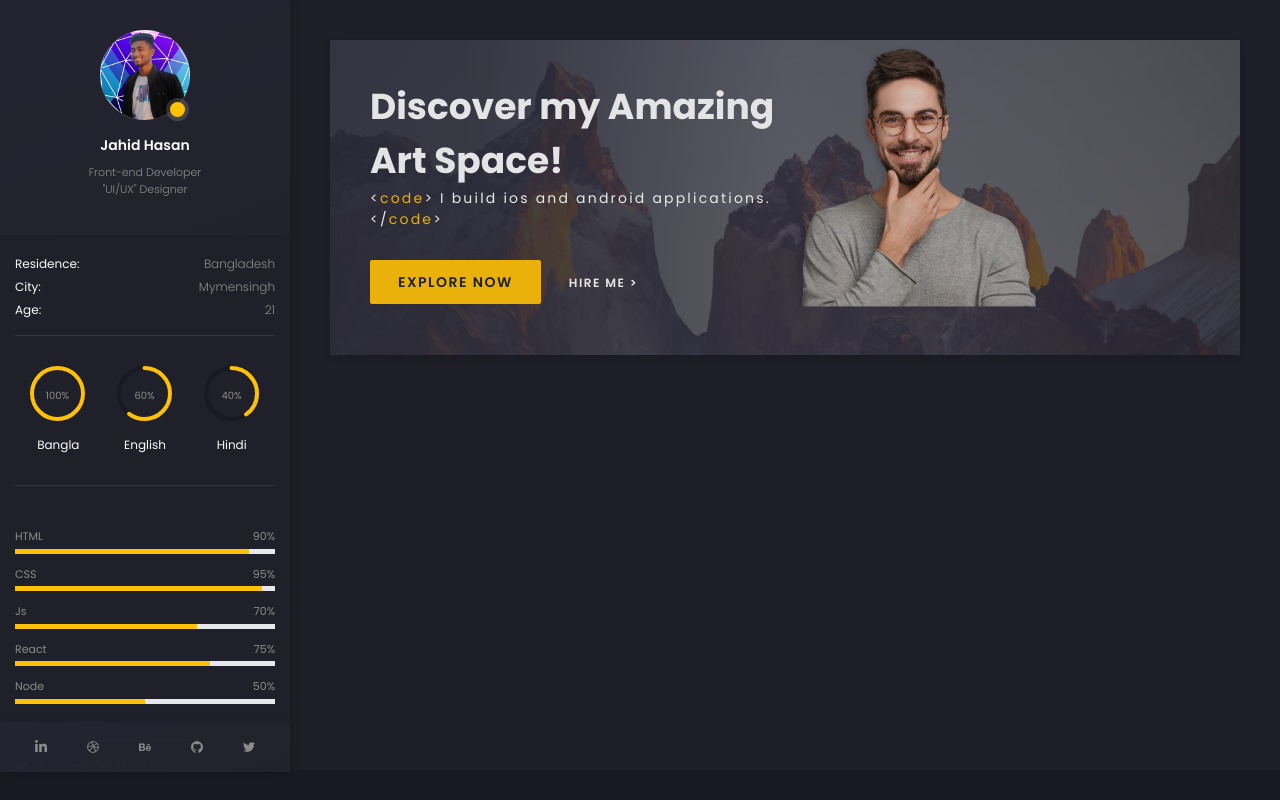
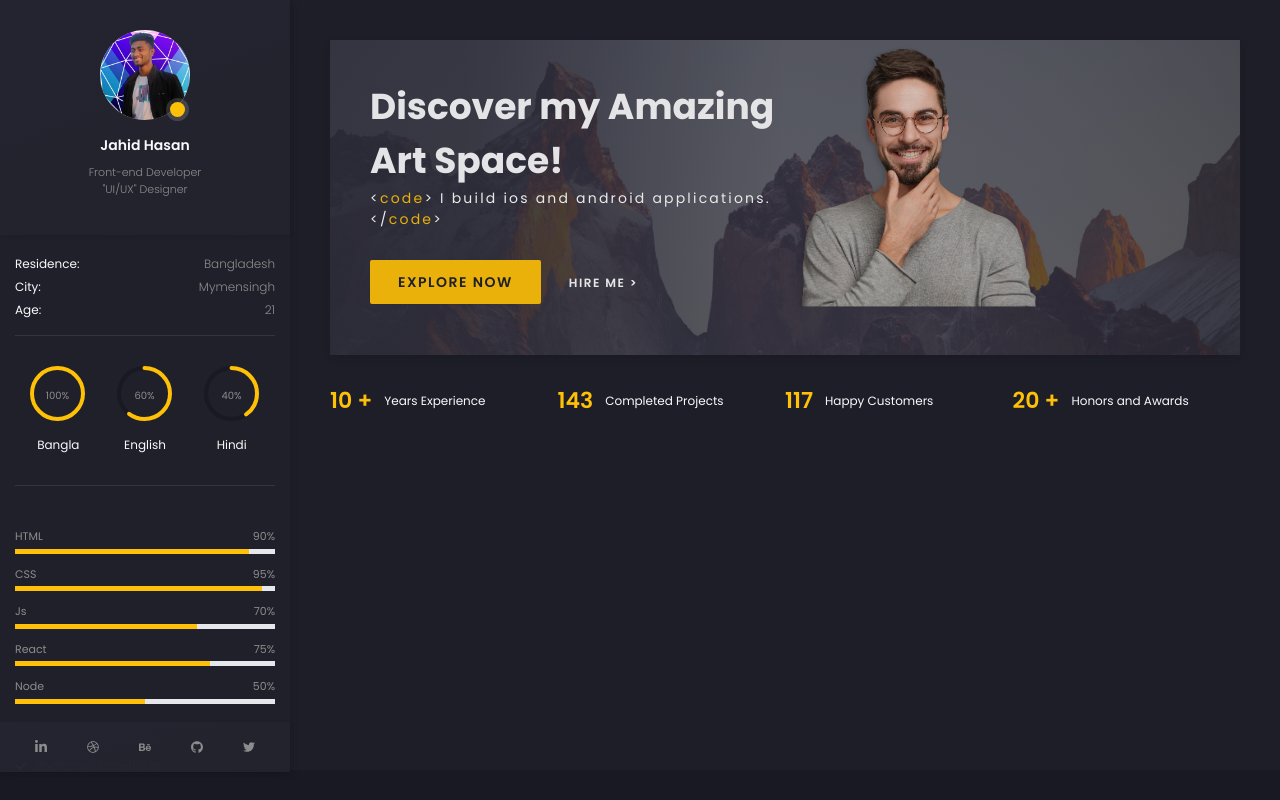
Before and after one commit to Hasan0734/my-portfolio, a Next.js app: page / in a window 1280 px wide. Built offline with nearby package versions, Linux system fonts and the light colour scheme.

Commit message:
statick added

```diff
--- /dev/null
+++ b/components/Banner.js
@@ -0,0 +1,60 @@
+import Link from "next/link";
+import React from "react";
+
+import { Typewriter } from "react-simple-typewriter";
+export default function Banner() {
+  return (
+    <>
+      <div className=" h-[315px] w-full header_banner">
+        <div className="z-50 grid grid-cols-2">
+          <div className="banner_content p-10 pr-2">
+            <h1 className="text-[#fafafc] text-[36px] font-bold">
+              Discover my Amazing <br /> Art Space!
+            </h1>
+
+            <p className="text-white font-normal text-[14px] tracking-[2.2px]">
+              &lt;<span className="text-[#FFC107]">code</span>&gt;{" "}
+              <span>I build </span>
+              <Typewriter
+                className=""
+                words={[
+                  "web interfaces. ",
+                  "ios and android applications. ",
+                  "automation tools. ",
+                ]}
+                loop
+                cursor
+                cursorStyle=" "
+                typeSpeed={80}
+                deleteSpeed={50}
+                delaySpeed={1000}
+              />
+              &lt;/<span className="text-[#FFC107]">code</span>&gt;
+            </p>
+            <div className="mt-10 ">
+              <Link href="/">
+                <a
+                  className="bg-[#FFC107] text-[#20202a] px-7 py-[12px] rounded-sm uppercase
+              tracking-[1.5px] leading-6 text-[14px] font-semibold"
+                >
+                  Explore Now
+                </a>
+              </Link>
+              <Link href="/">
+                <a
+                  className=" text-[#fcfcfc] px-7 py-[12px] mt-6 rounded-sm uppercase
+              tracking-[1.5px] leading-6 text-[12px] font-semibold"
+                >
+                  Hire me &gt;
+                </a>
+              </Link>
+            </div>
+          </div>
+          <div className="w-full">
+            <img className="w-[58%]" src="/assets/face-2.png" alt="" />
+          </div>
+        </div>
+      </div>
+    </>
+  );
+}
--- a/components/MainContent.js
+++ b/components/MainContent.js
@@ -1,57 +1,13 @@
-import Link from "next/link";
-import React from "react";
+import Banner from "./Banner";
+import Statics from "./Statics";
 
-import { Typewriter } from "react-simple-typewriter";
+
 export default function MainContent() {
   return (
     <>
       <div className="p-10 w-full">
-        <div className=" h-[315px] w-full header_banner">
-          <div className="z-50 grid grid-cols-2">
-            <div className="banner_content p-10 pr-2">
-              <h1 className="text-[#fafafc] text-[36px] font-bold">
-                Discover my Amazing <br /> Art Space!
-              </h1>
-
-              <p className="text-white font-normal text-[14px] tracking-[2.2px]">
-                &lt;<span className="text-[#FFC107]">code</span>&gt;{" "}
-                <span>I build </span>
-                <Typewriter
-                  className=""
-                  words={[
-                    "web interfaces. ",
-                    "ios and android applications. ",
-                    "automation tools. ",
-                  ]}
-                  loop
-                  cursor
-                  cursorStyle=" "
-                  typeSpeed={80}
-                  deleteSpeed={50}
-                  delaySpeed={1000}
-                />
-                &lt;/<span className="text-[#FFC107]">code</span>&gt;
-              </p>
-              <div className="mt-10 ">
-                <Link href="/">
-                  <a
-                    className="bg-[#FFC107] text-[#20202a] px-7 py-[12px] rounded-sm uppercase
-              tracking-[1.5px] leading-6 text-[14px] font-semibold"
-                  >
-                    Explore Now
-                  </a>
-                </Link>
-                <Link href="/">
-                  <a className=" text-[#fcfcfc] px-7 py-[12px] mt-6 rounded-sm uppercase
-              tracking-[1.5px] leading-6 text-[12px] font-semibold">Hire me &gt;</a>
-                </Link>
-              </div>
-            </div>
-            <div className="w-full">
-              <img className="w-[58%]" src="/assets/face-2.png" alt="" />
-            </div>
-          </div>
-        </div>
+        <Banner />
+        <Statics/>
       </div>
     </>
   );
--- /dev/null
+++ b/components/Statics.js
@@ -0,0 +1,25 @@
+import React from 'react'
+const projects = [
+  { id: 1, name: "Years Experience", number: "10 +" },
+  { id: 2, name: "Completed Projects", number: "143" },
+  { id: 3, name: "Happy Customers", number: "117" },
+  { id: 4, name: "Honors and Awards", number: "20 +" },
+];
+export default function Statics() {
+  return (
+    <>
+      <div className="py-8 grid grid-cols-4">
+        {projects.map((project) => (
+          <div key={project.id} className="flex items-center gap-3">
+            <h4 className="text-[#FFC107] text-[22px] font-semibold leading-7">
+              {project.number}
+            </h4>
+            <h5 className="text-[#fafafc] text-[12px] font-normal">
+              {project.name}
+            </h5>
+          </div>
+        ))}
+      </div>
+    </>
+  );
+}
```
